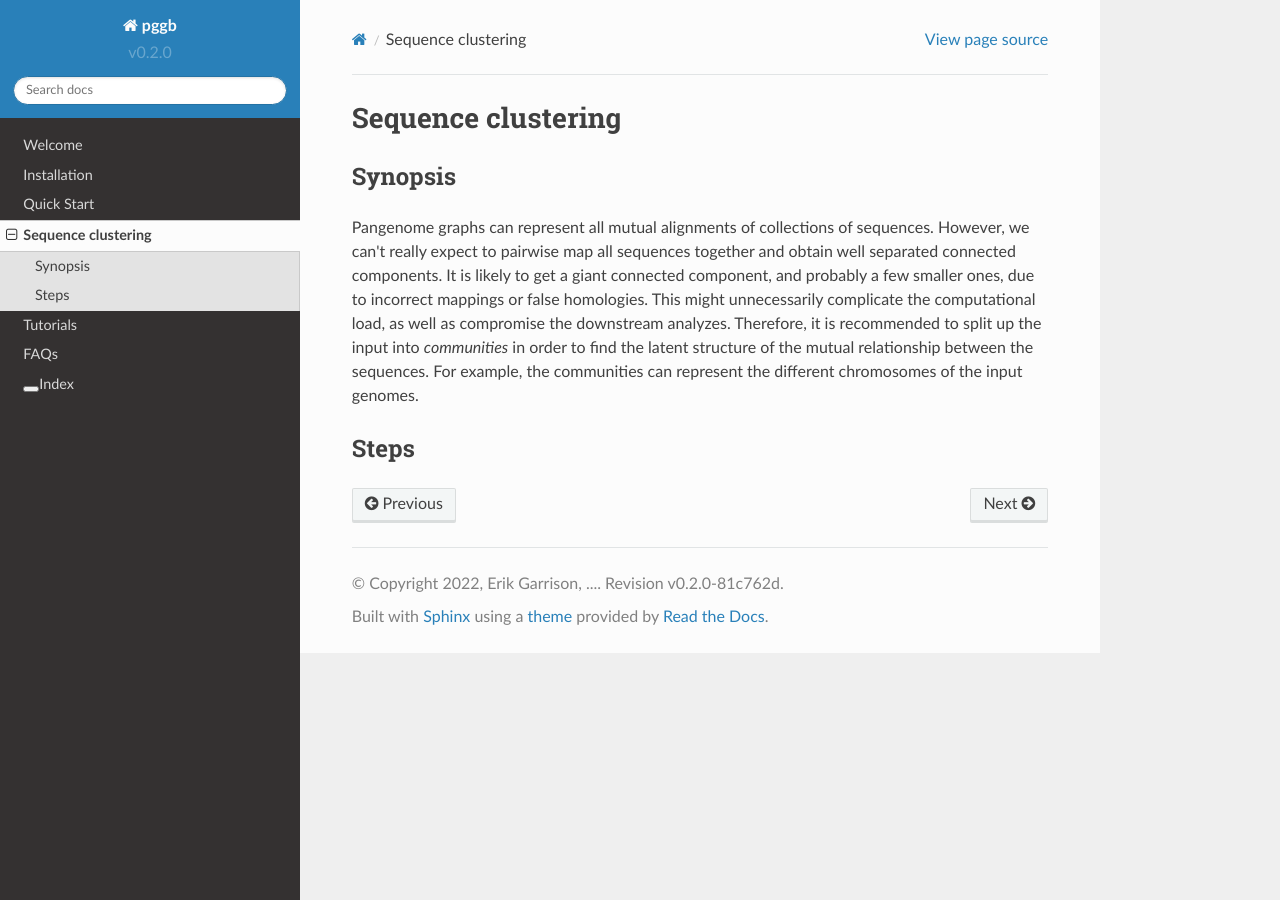
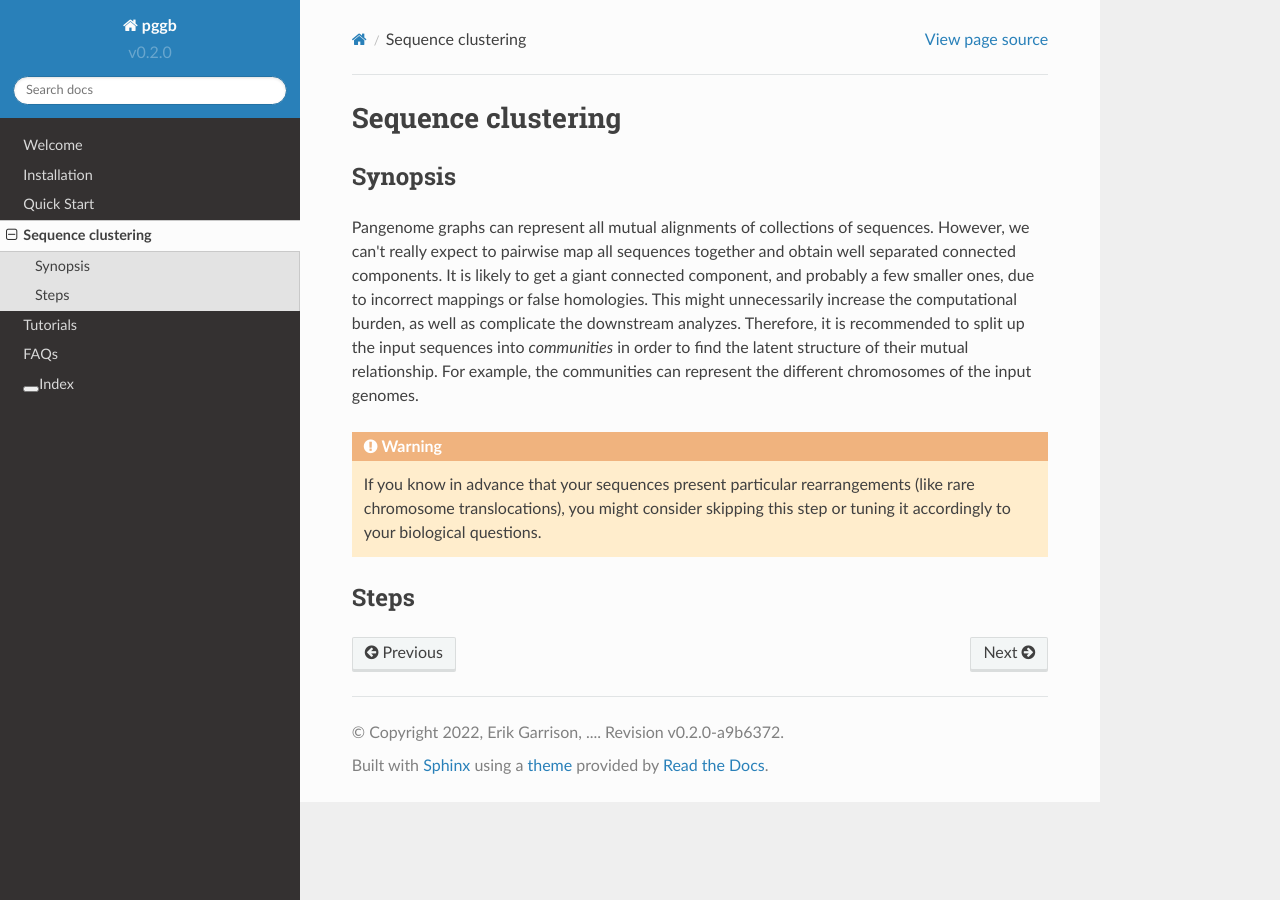
Before and after one commit to pangenome/pggb, a Sphinx documentation site: the page built from docs/rst/sequence_clustering.rst, in a window 1280 px wide. Built offline with Sphinx 7.4.7 and the Read the Docs theme 2.0.0, drawn with Linux system fonts in a browser that asks for light colours.

Commit message:
`warning`: this stap could not be for you

```diff
--- a/docs/conf.py
+++ b/docs/conf.py
@@ -20,13 +20,13 @@ sys.path.insert(0, os.path.abspath('../lib/'))
 # -- Project information -----------------------------------------------------
 
 project = u'pggb'
-copyright = '2022, Erik Garrison, .... Revision v0.2.0-81c762d'
+copyright = '2022, Erik Garrison, .... Revision v0.2.0-a9b6372'
 author = u'Erik Garrison, ...'
 
 # The short X.Y version
 version = 'v0.2.0'
 # The full version, including alpha/beta/rc tags
-release = '81c762d'
+release = 'a9b6372'
 
 
 # -- General configuration ---------------------------------------------------
--- a/docs/rst/sequence_clustering.rst
+++ b/docs/rst/sequence_clustering.rst
@@ -11,9 +11,14 @@ Synopsis
 Pangenome graphs can represent all mutual alignments of collections of sequences.
 However, we can't really expect to pairwise map all sequences together and obtain well separated connected components.
 It is likely to get a giant connected component, and probably a few smaller ones, due to incorrect mappings or false homologies.
-This might unnecessarily complicate the computational load, as well as compromise the downstream analyzes.
-Therefore, it is recommended to split up the input into `communities` in order to find the latent structure of the mutual relationship between the sequences.
+This might unnecessarily increase the computational burden, as well as complicate the downstream analyzes.
+Therefore, it is recommended to split up the input sequences into `communities` in order to find the latent structure of their mutual relationship.
 For example, the communities can represent the different chromosomes of the input genomes.
+
+.. warning::
+
+	If you know in advance that your sequences present particular rearrangements (like rare chromosome translocations), you might consider skipping this step or tuning it accordingly to your biological questions.
+
 
 =====
 Steps
```
